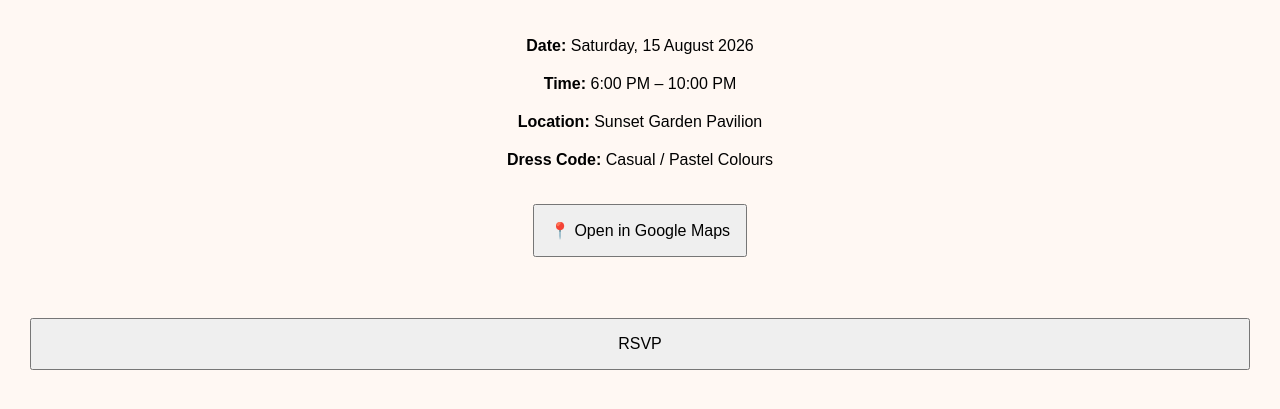
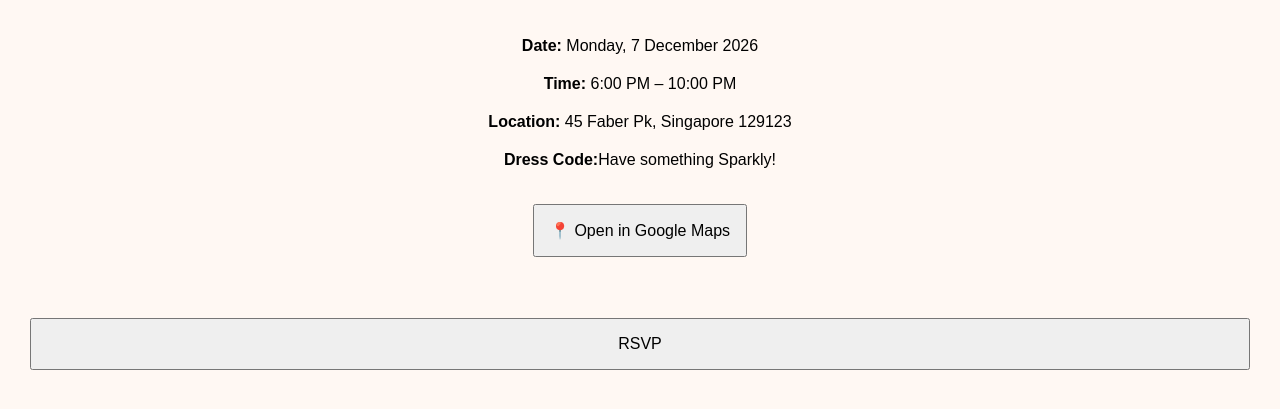
Before and after one commit to anya-surova/birthday-invite, a plain HTML site: page details.html in a window 1280 px wide. Shown: the part 255-664 px from the top of the page. Drawn offline with Linux system fonts and the light colour scheme.

Commit message:
changed location and details

```diff
--- a/details.html
+++ b/details.html
@@ -21,15 +21,15 @@
 
         <h2>You're invited!</h2>
 
-        <p><strong>Date:</strong> Saturday, 15 August 2026</p>
+        <p><strong>Date:</strong> Monday, 7 December 2026</p>
 
         <p><strong>Time:</strong> 6:00 PM – 10:00 PM</p>
 
-        <p><strong>Location:</strong> Sunset Garden Pavilion</p>
+        <p><strong>Location:</strong> 45 Faber Pk, Singapore 129123</p>
 
-        <p><strong>Dress Code:</strong> Casual / Pastel Colours</p>
+        <p><strong>Dress Code:</strong>Have something Sparkly!</p>
 
-        <a href="https://maps.google.com/?q=YOUR+LOCATION" target="_blank">
+        <a href="https://maps.google.com/?q=45+Faber+Pk" target="_blank">
             <button>📍 Open in Google Maps</button>
         </a>
 
```
